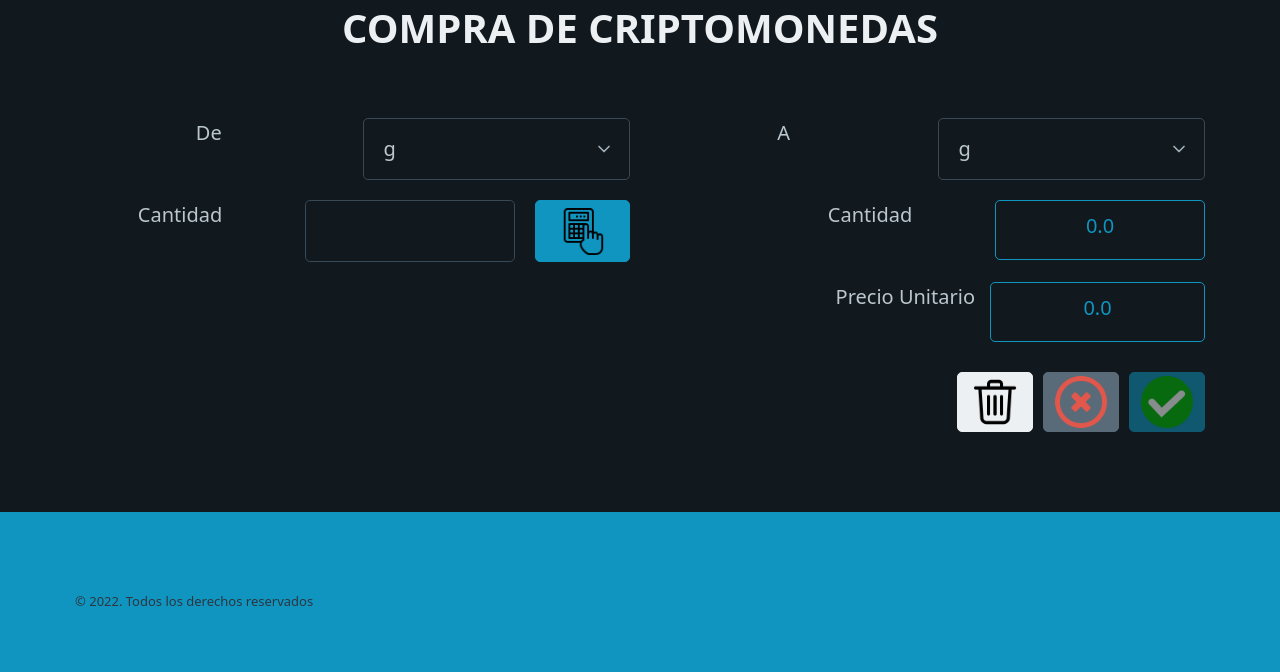
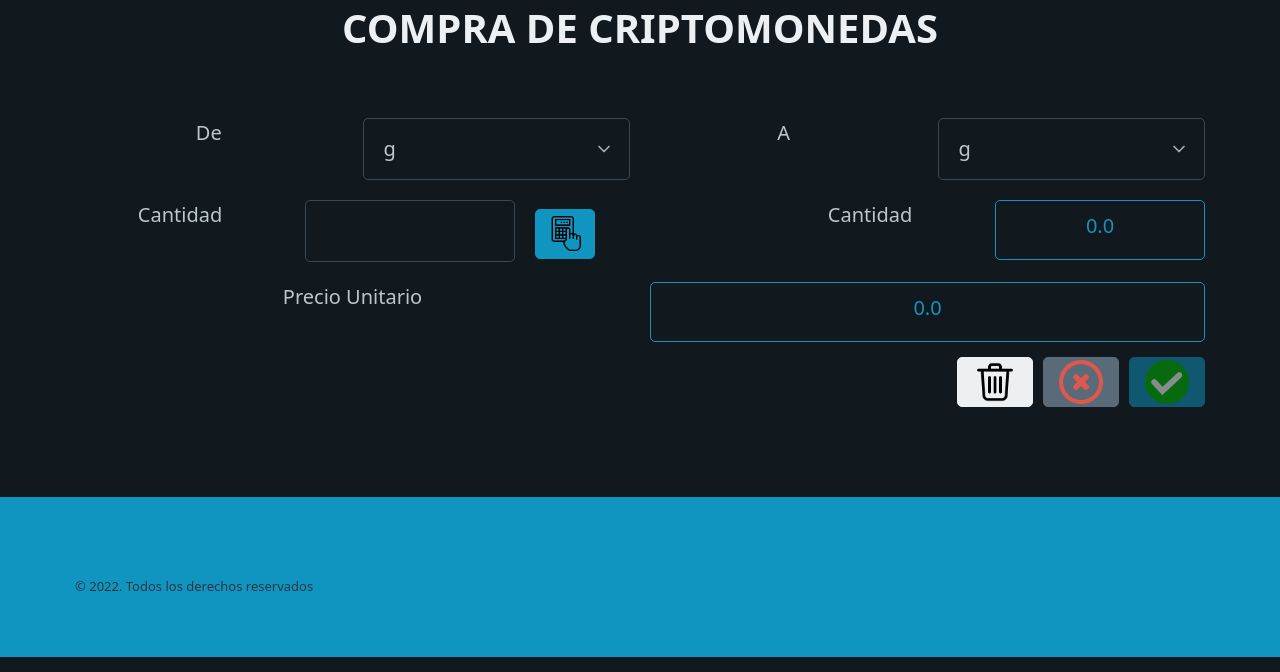
Before and after one commit to AbelPerezCollado/MyCrypto-Proyecto-Keepcoding, a Flask app: page /compra in a window 1280 px wide. Shown: the part 240-912 px from the top of the page. Run offline with Flask 2, Linux system fonts and the light colour scheme.

Commit message:
Modifico readme

```diff
--- a/balance/static/css/style.css
+++ b/balance/static/css/style.css
@@ -1,3 +1,7 @@
+
+
+
+
     :root {
         --primary: #1095c1;
         --color-primario: #1095c1;
@@ -68,11 +72,19 @@ div.movimiento {
 
 
 
+
+
+
+
+
+
     .cantidad-from-error {
         color: red;
         display: flex;
         margin-left:200px;
+
     }
+
 
 
     .boton-mas {
@@ -93,7 +105,8 @@ div.container {
     display: flex;
     justify-content: end;
     gap: 15px;
-height: 90px;
+    height: 82px;
+
 
 
     }
@@ -102,7 +115,7 @@ height: 90px;
         border: 1px solid #1095c1;
         border-radius: 5px;
         height: 60px;
-    width: 215px;
+
         text-align: center;
         padding: 10px;
     }
@@ -112,8 +125,10 @@ height: 90px;
         text-align: center;
         border: 1px solid #1095c1;
         height: 60px;
+
         border-radius: 5px;
         padding: 10px;
+
 
     }
 
@@ -123,13 +138,19 @@ div.boton-volver {
 
     div.boton-calcular {
         width: 95px;
+        align-self: center;
+
+
     }
 
     input#calcular{
+        height: 50px;
+        width: 60px;
         background-image: url('../css/img/calc.png') ;
-    background-size: 50%;
+        background-size: 60%;
         background-repeat: no-repeat;
         background-position: center;
+        margin-top: 5px;
 
     }
 
@@ -141,15 +162,14 @@ input#calcular{
         margin-top: -10px;
         padding-bottom: 10px;
 
+
     }
 
     label {
         text-align: center;
     }
 
-p.pu_label {
-    text-align: center;
-}
+
 
 
     .boton-cancelar-comprar {
@@ -158,13 +178,14 @@ p.pu_label {
         height: 60px;
         justify-content: end;
         gap: 10px;
+        margin-top: 15px;
     }
 
     input#comprar {
-    height: 60px;
+        height: 50px;
         width: 76px;
         background-image: url('../css/img/check.png') ;
-    background-size: 70%;
+        background-size: 60%;
         background-repeat: no-repeat;
         background-position: center;
 
@@ -172,20 +193,20 @@ input#comprar {
 
 
     a.secondary {
-    height: 60px;
+        height: 50px;
         width: 76px;
 
         background-image: url('../css/img/cancel.png') ;
-    background-size: 70%;
+        background-size: 60%;
         background-repeat: no-repeat;
         background-position: center;
     }
 
     a.contrast {
-    height: 60px;
+        height: 50px;
         width: 76px;
         background-image: url('../css/img/delete\ copia.png') ;
-    background-size: 70%;
+        background-size: 60%;
         background-repeat: no-repeat;
         background-position: center;
 
--- a/balance/templates/compra.html
+++ b/balance/templates/compra.html
@@ -7,11 +7,17 @@
         <h1> COMPRA DE CRIPTOMONEDAS</h1>
     </div>
 
+
+
     <form action="" method="post">
         {{formulario.hidden_tag()}}
+
         <div class="grid">
+
             {{formulario.moneda_from.label()}}
-            {{formulario.moneda_from()}}
+            <div class="selectfield">
+                {{formulario.moneda_from()}}
+            </div>
             {{formulario.moneda_from_h()}}
             {% if formulario.moneda_from.errors %}
                 {% for error in formulario.moneda_from.errors %}
@@ -38,7 +44,9 @@
                     {{formulario.cantidad_from.label()}}
                 </div>
                 <div class="cantidad-from">
+
                     {{formulario.cantidad_from()}}
+
                 </div>
 
 
@@ -70,7 +78,7 @@
         </div>
 
 
-        <div class="container-pu">
+        <div class="grid">
                 <div class="pu_label">
                     {{formulario.pu.label()}}
                 </div>
@@ -108,4 +116,5 @@
         </div>
 
     </form>
+
 {% endblock %}
--- a/balance/templates/estado.html
+++ b/balance/templates/estado.html
@@ -7,7 +7,7 @@
         <h1> ESTADO DE LA INVERSIÓN</h1>
     </div>
 
-    <form action="" method="post">
+    <form action="" method="post" >
         {{formulario.hidden_tag()}}
         <div class="grid">
             {{formulario.invertido.label()}}
--- a/balance/templates/movimientos.html
+++ b/balance/templates/movimientos.html
@@ -9,6 +9,7 @@
     <p class="boton">
 
     </p>
+    <figure>
     <table role="grid">
         <tr>
             <th>Fecha</th>
@@ -32,6 +33,7 @@
         </tr>
         {% endfor %}
     </table>
+    </figure>
     <div class="movimiento">
         {%if movimientos == '' %}
             SIN MOVIMIENTOS
```
Also changed, not shown: readme.md. Lines whose indentation alone changed are shown as unchanged.
